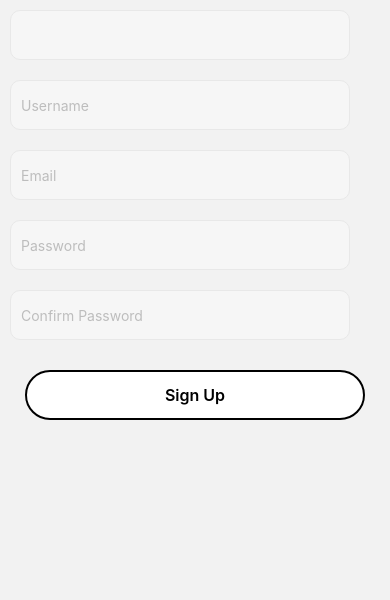
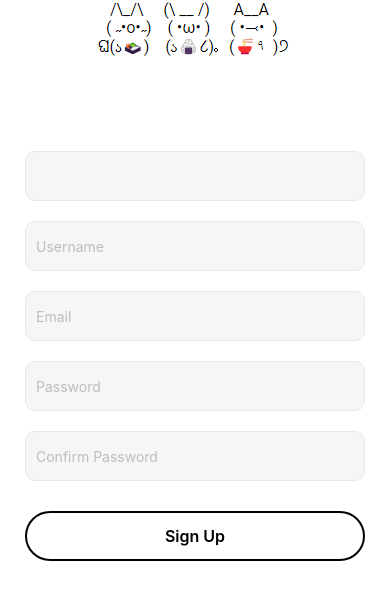
Before and after one commit to ablomm/taste-buddy, a React Native app in the folder frontend/: screen /SignUpPage in a window 390 px wide. Shown: the top 600 px of the page. Built offline with nearby package versions, Linux system fonts and the light colour scheme.

Commit message:
Fix signup page format

```diff
--- /dev/null
+++ b/frontend/components/header/Header.tsx
@@ -0,0 +1,19 @@
+import React from "react";
+import {View, Text, StyleSheet, Image} from "react-native";
+
+const Header = () =>{
+    return(
+        <View style={styles.logoContainer}>
+            <Image source={require("../../assets/logo/Logo.png")} height={61} width={193}/>
+        </View>
+    );
+}
+export default Header;
+
+const styles = StyleSheet.create({
+    logoContainer: {
+        alignItems: 'center',
+        justifyContent: 'center',
+        flexShrink: 0,
+    },
+});
--- /dev/null
+++ b/frontend/components/loginSignupPageComponents/SignUpForm.tsx
@@ -0,0 +1,104 @@
+import React from 'react';
+import {View, Text, StyleSheet, TextInput, Button, Pressable} from "react-native";
+import * as yup from 'yup';
+import {useForm, Controller} from 'react-hook-form';
+import {yupResolver} from '@hookform/resolvers/yup';
+import SignUpButton from './buttons/SignUpButton';
+
+
+
+const SignUpForm = () =>{
+    // define validation rules for each field
+const schema = yup.object().shape({
+    username: yup
+    .string()
+    .required('Username is required')
+    .min(3, 'Username must contain at least 3 characters'),
+    password: yup
+    .string()
+    .required('Password is required')
+    .min(10, 'Password must contain at least 10 characters'),
+    confirmPassword: yup
+    .string()
+    .required('Confirm password is required')
+    .oneOf([yup.ref('password'),''], "Passwords don't match")
+
+});
+
+//set up form with validation schema, pass resolver property with yupResolver(schema) to handle validation logic
+const{
+    control,
+    handleSubmit,
+    formState: {errors},
+} = useForm({
+    resolver: yupResolver(schema),
+    defaultValues:{
+        username: ''
+    }
+})
+
+const [username, onChangeUsername] = React.useState('');
+const [email, onChangeEmail] = React.useState('');
+const [password, onChangePassword] = React.useState('');
+const [passwordConfirm, onChangePasswordConfirm] = React.useState('');
+
+    return(<View style={styles.container}>
+        <Controller
+        control={control}
+        rules={{required:true,}}
+        render={({field:{onChange, value}}) => (
+            <TextInput
+            style={styles.input}
+            value ={value}
+            onChangeText={onChange}
+            />
+        )}
+        name="username"
+        />
+         {errors.username && <Text>{errors.username.message}</Text>}
+        <TextInput style={styles.input}
+        onChangeText={onChangeUsername}
+        value={username}
+        placeholder='Username'
+        />
+        <TextInput style={styles.input}
+        onChangeText={onChangeEmail}
+        value={email}
+        placeholder='Email'
+        />
+        <TextInput style={styles.input}
+        onChangeText={onChangePassword}
+        value={password}
+        placeholder='Password'
+        />
+        <TextInput style={styles.input}
+        onChangeText={onChangePasswordConfirm}
+        value={passwordConfirm}
+        placeholder='Confirm Password'
+        />
+        {/* <Button title="Sign Up" color={"black"}></Button> */}
+        <SignUpButton/>
+    </View>);
+}
+export default SignUpForm;
+
+const styles = StyleSheet.create({
+    container: {
+        flex: 1,
+        backgroundColor: '#fff',
+        paddingHorizontal: 12,
+        paddingVertical: 80,
+        alignItems: 'center',
+    },
+    input: {
+        height: 50,
+        width: 340,
+        borderWidth: 1,
+        padding:10,
+        margin: 10,
+        borderRadius: 10,
+        backgroundColor: "#F6F6F6",
+        color: "#BDBDBD",
+        borderColor: "#E8E8E8"
+    }
+})
--- a/frontend/pages/LoginPage.tsx
+++ b/frontend/pages/LoginPage.tsx
@@ -1,12 +1,12 @@
+import React from "react";
 import {View, Text, StyleSheet, Image} from "react-native";
 import LoginForm from "../components/loginSignupPageComponents/LoginForm";
+import Header from "../components/header/Header";
 
 const LoginPage = () =>{
     return(
         <View style={styles.container}>
-            <View style={styles.logoContainer}>
-                <Image source={require("../assets/logo/Logo.png")} height={61} width={193}/>
-            </View>
+            <Header/>
             <LoginForm/>
         </View>
     );
@@ -19,9 +19,4 @@ const styles = StyleSheet.create({
         backgroundColor: '#fff',
         paddingHorizontal: 12,
     },
-    logoContainer: {
-        alignItems: 'center',
-        justifyContent: 'center',
-        flexShrink: 0,
-    },
 });
--- a/frontend/pages/SignUpPage.tsx
+++ b/frontend/pages/SignUpPage.tsx
@@ -4,6 +4,8 @@ import * as yup from 'yup';
 import {useForm, Controller} from 'react-hook-form';
 import {yupResolver} from '@hookform/resolvers/yup';
 import SignUpButton from '../components/loginSignupPageComponents/buttons/SignUpButton';
+import Header from '../components/header/Header';
+import SignUpForm from '../components/loginSignupPageComponents/SignUpForm';
 
 const SignUpPage = () =>{
 
@@ -41,71 +43,18 @@ const [email, onChangeEmail] = React.useState('');
 const [password, onChangePassword] = React.useState('');
 const [passwordConfirm, onChangePasswordConfirm] = React.useState('');
 
-    return(<View>
-        <Controller
-        control={control}
-        rules={{required:true,}}
-        render={({field:{onChange, value}}) => (
-            <TextInput
-            style={styles.input}
-            value ={value}
-            onChangeText={onChange}
-            />
-        )}
-        name="username"
-        />
-         {errors.username && <Text>{errors.username.message}</Text>}
-        <TextInput style={styles.input}
-        onChangeText={onChangeUsername}
-        value={username}
-        placeholder='Username'
-        />
-        <TextInput style={styles.input}
-        onChangeText={onChangeEmail}
-        value={email}
-        placeholder='Email'
-        />
-        <TextInput style={styles.input}
-        onChangeText={onChangePassword}
-        value={password}
-        placeholder='Password'
-        />
-        <TextInput style={styles.input}
-        onChangeText={onChangePasswordConfirm}
-        value={passwordConfirm}
-        placeholder='Confirm Password'
-        />
-        {/* <Button title="Sign Up" color={"black"}></Button> */}
-        <SignUpButton/>
+    return(<View style={styles.container}>
+        <Header/>
+        <SignUpForm/>
     </View>);
 }
 
 
 const styles = StyleSheet.create({
-    input: {
-        height: 50,
-        width: 340,
-        borderWidth: 1,
-        padding:10,
-        margin: 10,
-        borderRadius: 10,
-        backgroundColor: "#F6F6F6",
-        color: "#BDBDBD",
-        borderColor: "#E8E8E8"
+    container: {
+        flex: 1,
+        backgroundColor: '#fff',
+        paddingHorizontal: 12,
     },
-    button:{
-        height: 50,
-        width: 340,
-        borderRadius: 100,
-        borderWidth: 2,
-        margin: 10,
-        justifyContent: 'center',
-        alignItems: 'center'
-    },
-    signupText: {
-        fontSize:16,
-        lineHeight:19,
-        fontWeight: "600"
-    }
 })
 export default SignUpPage;
```
